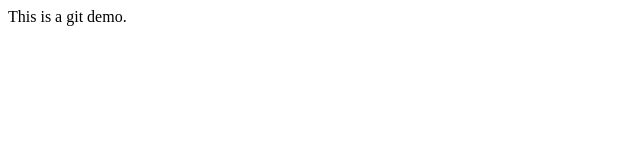
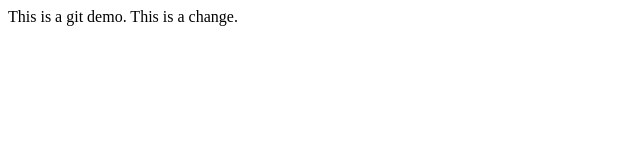
Before and after one commit to jbakse/git_demo, a plain HTML site: page index.html in a window 1280 px wide. Shown: the whole page, without its empty margins (0-640 px from the left). Drawn offline with Linux system fonts and the light colour scheme.

Commit message:
add more demo changes

```diff
--- a/index.html
+++ b/index.html
@@ -5,6 +5,6 @@
     <title>Git Demo</title>
   </head>
   <body>
-    This is a git demo.
+    This is a git demo. This is a change.
   </body>
 </html>
```
Also changed, not shown: 1 other file.
